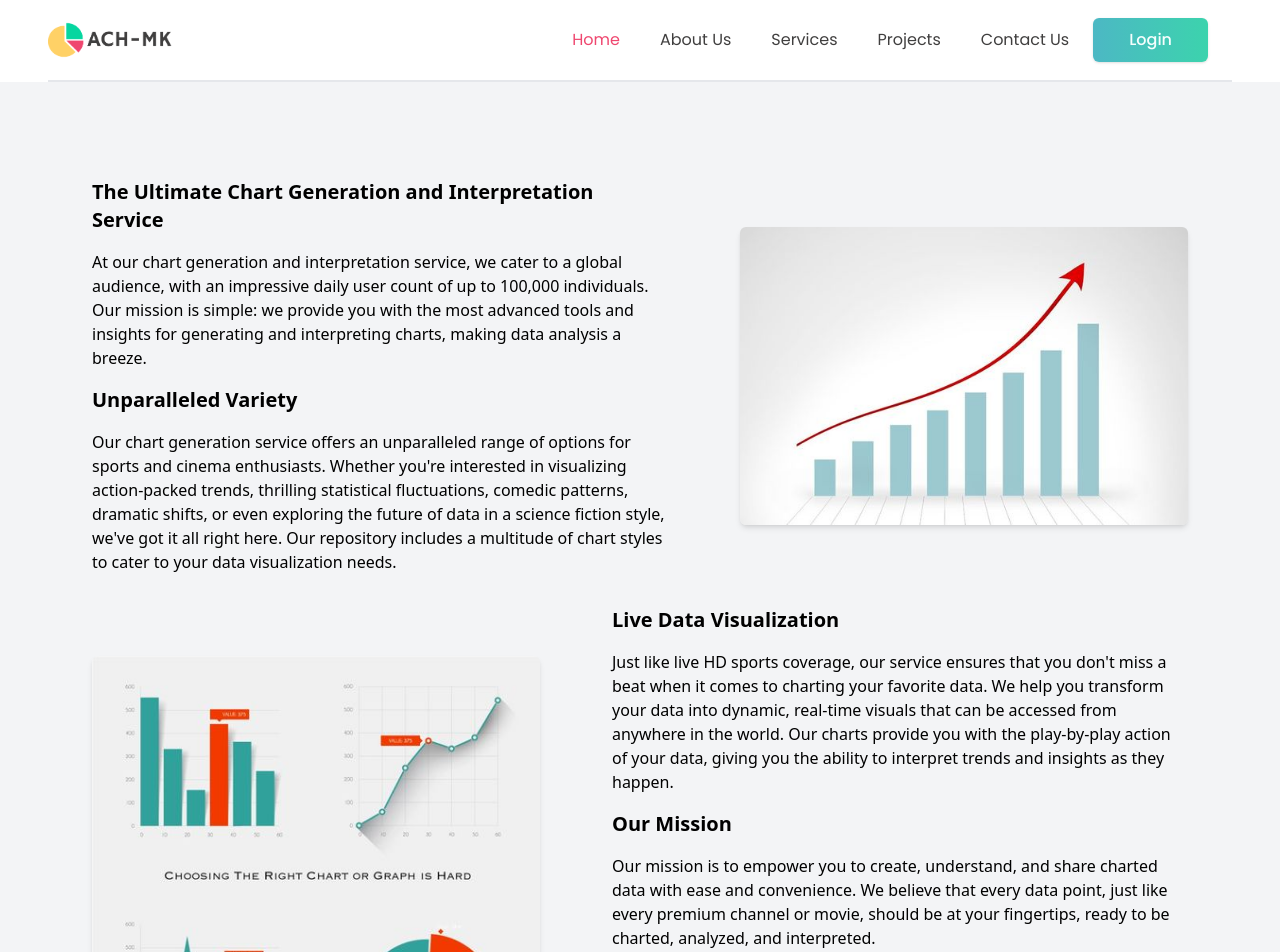
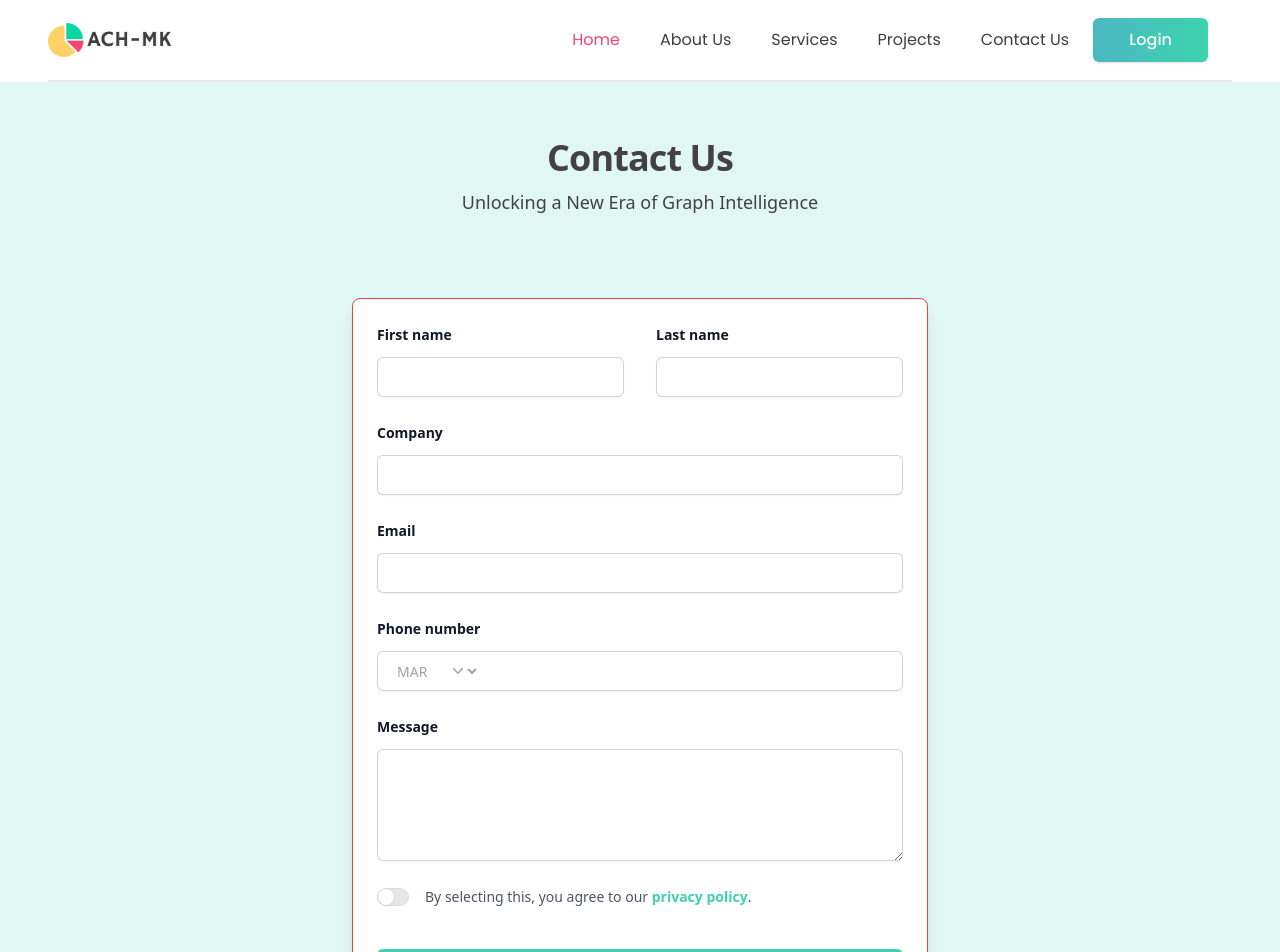
Before and after one commit to AichaAitElbaz/ACH-MK, a React (Vite) app in the folder FRONTEND/Frontend/: page / in a window 1280 px wide. Shown: the top 952 px of the page. Built offline with nearby package versions, Linux system fonts and the light colour scheme; what tw-elements would draw is missing.

Commit message:
ContactUs

```diff
--- a/FRONTEND/Frontend/package.json
+++ b/FRONTEND/Frontend/package.json
@@ -14,6 +14,8 @@
     "@fortawesome/free-regular-svg-icons": "^6.4.2",
     "@fortawesome/free-solid-svg-icons": "^6.4.2",
     "@fortawesome/react-fontawesome": "^0.2.0",
+    "@headlessui/react": "^1.7.17",
+    "@heroicons/react": "^2.0.18",
     "react": "^18.2.0",
     "react-dom": "^18.2.0",
     "react-router-dom": "^6.17.0"
--- a/FRONTEND/Frontend/src/App.jsx
+++ b/FRONTEND/Frontend/src/App.jsx
@@ -1,7 +1,7 @@
 import React from 'react';
 import styles from "./style";
 
-import { GenerateForm, Footer, Navbar, Hero, SignIn, AboutUs } from "./components";
+import { GenerateForm, Footer, Navbar, Hero, SignIn, AboutUs, ContactUs } from "./components";
 
 
 const App
@@ -21,8 +21,7 @@ const App
 
     <div className={`  ${styles.flexCenter}`}>
       <div className={`${styles.boxWidth} `}>
-        {/* <GenerateForm/> */}
-        <AboutUs/>
+        <ContactUs/>
         <Footer/>
       </div>
     </div>
--- /dev/null
+++ b/FRONTEND/Frontend/src/components/ContactUs.jsx
@@ -0,0 +1,170 @@
+import { useState } from 'react'
+import { ChevronDownIcon } from '@heroicons/react/20/solid'
+import { Switch } from '@headlessui/react'
+
+function classNames(...classes) {
+  return classes.filter(Boolean).join(' ')
+}
+
+const ContactUs = () => {
+  const [agreed, setAgreed] = useState(false)
+
+  return (
+    <div className="isolate bg-[#e1f7f3] px-6 py-14  lg:px-8">
+      <div className="mx-auto max-w-2xl text-center">
+      <h2 className="text-3xl font-bold tracking-tight text-[#424144] sm:text-4xl mt-0 pt-0">Contact Us</h2>
+        <p className="mt-2 text-lg leading-8 text-[#424144]">
+        Unlocking a New Era of Graph Intelligence        </p>
+      </div>
+      <form action="#" method="POST" className="mx-auto mt-16 max-w-xl sm:mt-20 bg-white p-6 rounded-lg shadow-lg border-red-500 border">
+        <div className="grid grid-cols-1 gap-x-8 gap-y-6 sm:grid-cols-2">
+          <div>
+            <label htmlFor="first-name" className="block text-sm font-semibold leading-6 text-gray-900">
+              First name
+            </label>
+            <div className="mt-2.5">
+              <input
+                type="text"
+                name="first-name"
+                id="first-name"
+                autoComplete="given-name"
+                className="block w-full rounded-md border-0 px-3.5 py-2 text-gray-900 shadow-sm ring-1 ring-inset ring-gray-300 placeholder:text-gray-400 focus:ring-2 focus:ring-inset focus:ring-indigo-600 sm:text-sm sm:leading-6"
+              />
+            </div>
+          </div>
+          <div>
+            <label htmlFor="last-name" className="block text-sm font-semibold leading-6 text-gray-900">
+              Last name
+            </label>
+            <div className="mt-2.5">
+              <input
+                type="text"
+                name="last-name"
+                id="last-name"
+                autoComplete="family-name"
+                className="block w-full rounded-md border-0 px-3.5 py-2 text-gray-900 shadow-sm ring-1 ring-inset ring-gray-300 placeholder:text-gray-400 focus:ring-2 focus:ring-inset focus:ring-indigo-600 sm:text-sm sm:leading-6"
+              />
+            </div>
+          </div>
+          <div className="sm:col-span-2">
+            <label htmlFor="company" className="block text-sm font-semibold leading-6 text-gray-900">
+              Company
+            </label>
+            <div className="mt-2.5">
+              <input
+                type="text"
+                name="company"
+                id="company"
+                autoComplete="organization"
+                className="block w-full rounded-md border-0 px-3.5 py-2 text-gray-900 shadow-sm ring-1 ring-inset ring-gray-300 placeholder:text-gray-400 focus:ring-2 focus:ring-inset focus:ring-indigo-600 sm:text-sm sm:leading-6"
+              />
+            </div>
+          </div>
+          <div className="sm:col-span-2">
+            <label htmlFor="email" className="block text-sm font-semibold leading-6 text-gray-900">
+              Email
+            </label>
+            <div className="mt-2.5">
+              <input
+                type="email"
+                name="email"
+                id="email"
+                autoComplete="email"
+                className="block w-full rounded-md border-0 px-3.5 py-2 text-gray-900 shadow-sm ring-1 ring-inset ring-gray-300 placeholder:text-gray-400 focus:ring-2 focus:ring-inset focus:ring-indigo-600 sm:text-sm sm:leading-6"
+              />
+            </div>
+          </div>
+          <div className="sm:col-span-2">
+            <label htmlFor="phone-number" className="block text-sm font-semibold leading-6 text-gray-900">
+              Phone number
+            </label>
+            <div className="relative mt-2.5">
+              <div className="absolute inset-y-0 left-0 flex items-center">
+                <label htmlFor="country" className="sr-only">
+                  Country
+                </label>
+                <select
+                  id="country"
+                  name="country"
+                  className="h-full rounded-md border-0 bg-transparent bg-none py-0 pl-4 pr-9 text-gray-400 focus:ring-2 focus:ring-inset focus:ring-indigo-600 sm:text-sm"
+                >
+                  <option>MAR</option>
+                  <option>FR</option>
+                  <option>US</option>
+                  <option>CA</option>
+                  <option>EU</option>
+                </select>
+                <ChevronDownIcon
+                  className="pointer-events-none absolute right-3 top-0 h-full w-5 text-gray-400"
+                  aria-hidden="true"
+                />
+              </div>
+              <input
+                type="tel"
+                name="phone-number"
+                id="phone-number"
+                autoComplete="tel"
+                className="block w-full rounded-md border-0 px-3.5 py-2 pl-20 text-gray-900 shadow-sm ring-1 ring-inset ring-gray-300 placeholder:text-gray-400 focus:ring-2 focus:ring-inset focus:ring-indigo-600 sm:text-sm sm:leading-6"
+              />
+            </div>
+          </div>
+          <div className="sm:col-span-2">
+            <label htmlFor="message" className="block text-sm font-semibold leading-6 text-gray-900">
+              Message
+            </label>
+            <div className="mt-2.5">
+              <textarea
+                name="message"
+                id="message"
+                rows={4}
+                className="block w-full rounded-md border-0 px-3.5 py-2 text-gray-900 shadow-sm ring-1 ring-inset ring-gray-300 placeholder:text-gray-400 focus:ring-2 focus:ring-inset focus:ring-indigo-600 sm:text-sm sm:leading-6"
+                defaultValue={''}
+              />
+            </div>
+          </div>
+          <Switch.Group as="div" className="flex gap-x-4 sm:col-span-2">
+            <div className="flex h-6 items-center">
+              <Switch
+                checked={agreed}
+                onChange={setAgreed}
+                className={classNames(
+                  agreed ? 'bg-indigo-600' : 'bg-gray-200',
+                  'flex w-8 flex-none cursor-pointer rounded-full p-px ring-1 ring-inset ring-gray-900/5 transition-colors duration-200 ease-in-out focus-visible:outline focus-visible:outline-2 focus-visible:outline-offset-2 focus-visible:outline-indigo-600'
+                )}
+              >
+                <span className="sr-only">Agree to policies</span>
+                <span
+                  aria-hidden="true"
+                  className={classNames(
+                    agreed ? 'translate-x-3.5' : 'translate-x-0',
+                    'h-4 w-4 transform rounded-full bg-white shadow-sm ring-1 ring-gray-900/5 transition duration-200 ease-in-out'
+                  )}
+                />
+              </Switch>
+            </div>
+            <Switch.Label className="text-sm leading-6 text-gray-600">
+  By selecting this, you agree to our{' '}
+  <a href="#" className="font-semibold text-[#3ed0b0]">
+    privacy&nbsp;policy
+  </a>
+  .
+</Switch.Label>
+
+          </Switch.Group>
+        </div>
+        <div className="mt-10">
+        <button
+  type="submit"
+  className="block w-full rounded-md bg-[#3ed0b0] text-white px-3.5 py-2.5 text-center text-sm font-semibold text-white shadow-sm hover:bg-[#86e1cd] focus-visible:outline focus-visible:outline-2 focus-visible:outline-offset-2 focus-visible:outline-indigo-600"
+>
+  Let's talk
+</button>
+
+        </div>
+      </form>
+    </div>
+  )
+}
+
+
+export default ContactUs;
--- a/FRONTEND/Frontend/src/components/index.js
+++ b/FRONTEND/Frontend/src/components/index.js
@@ -6,6 +6,7 @@ import GenerateForm from "./GenerateForm";
 import SignIn from "./SignIn";
 import SignUp from "./SignUp";
 import AboutUs from "./AboutUs";
+import ContactUs from "./ContactUs";
 
 export {
   Navbar,
@@ -15,5 +16,6 @@ export {
   GenerateForm,
   SignIn,
   SignUp,
-  AboutUs
+  AboutUs,
+  ContactUs
 };
```
Also changed, not shown: 1 other file (tests, documents, lock files or other folders).
